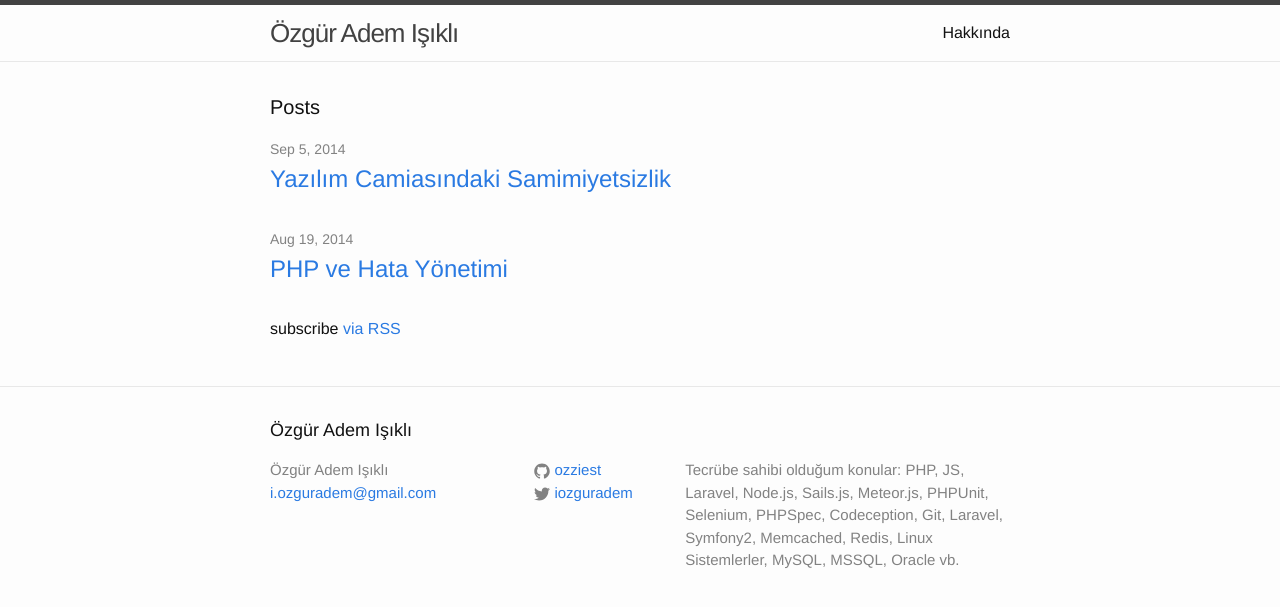
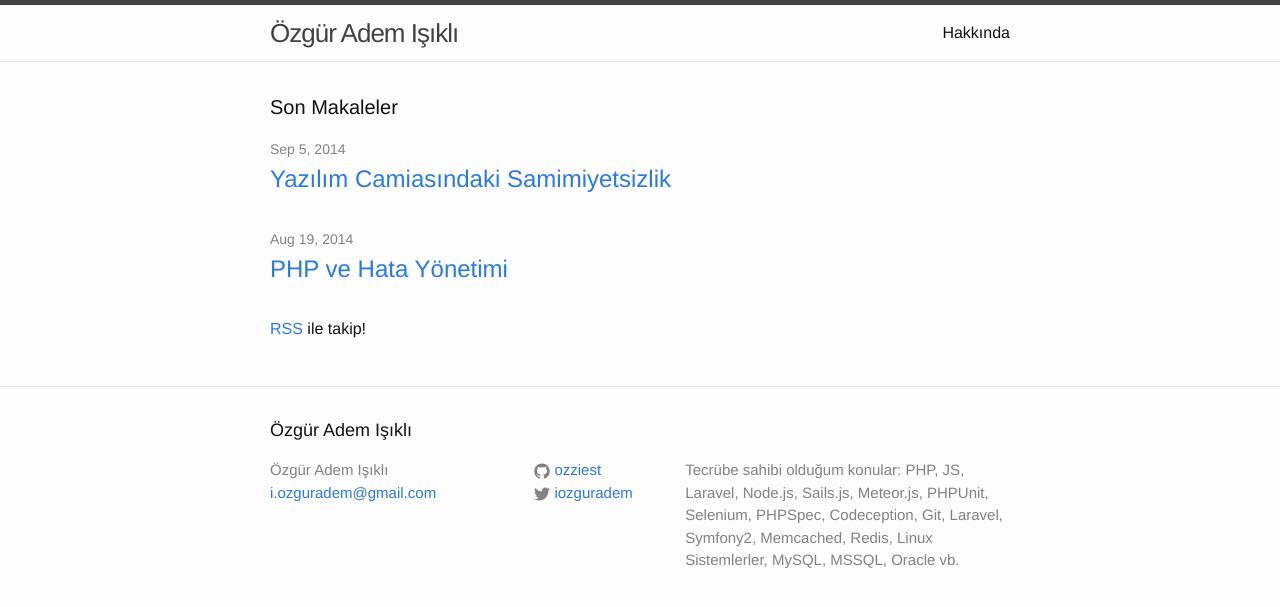
Before and after one commit to ozziest/ozziest.github.io, a Jekyll site: the page built from index.html, in a window 1280 px wide. Shown: the top 607 px of the page. Built offline with Jekyll 4.4.1, drawn with Linux system fonts in a browser that asks for light colours.

Commit message:
Fix layouts

```diff
--- a/_includes/head.html
+++ b/_includes/head.html
@@ -2,10 +2,9 @@
     <meta charset="utf-8">
     <meta name="viewport" content="width=device-width">
     <meta http-equiv="X-UA-Compatible" content="IE=edge">
-
     <title>{% if page.title %}{{ page.title }}{% else %}{{ site.title }}{% endif %}</title>
     <meta name="description" content="{{ site.description }}">
-
+    <meta name="keywords" content="ozziest, özgür adem ışıklı, yazılım, web, php, javascript, laravel, node.js">
     <link rel="stylesheet" href="{{ "/css/main.css" | prepend: site.baseurl }}">
     <link rel="canonical" href="{{ page.url | replace:'index.html','' | prepend: site.baseurl | prepend: site.url }}">
 </head>
--- a/index.html
+++ b/index.html
@@ -4,7 +4,7 @@ layout: default
 
 <div class="home">
 
-  <h1 class="page-heading">Posts</h1>
+  <h1 class="page-heading">Son Makaleler</h1>
 
   <ul class="post-list">
     {% for post in site.posts %}
@@ -18,6 +18,8 @@ layout: default
     {% endfor %}
   </ul>
 
-  <p class="rss-subscribe">subscribe <a href="{{ "/feed.xml" | prepend: site.baseurl }}">via RSS</a></p>
+  <p class="rss-subscribe">
+    <a href="{{ "/feed.xml" | prepend: site.baseurl }}">RSS</a> ile takip!
+  </p>
 
 </div>
```
